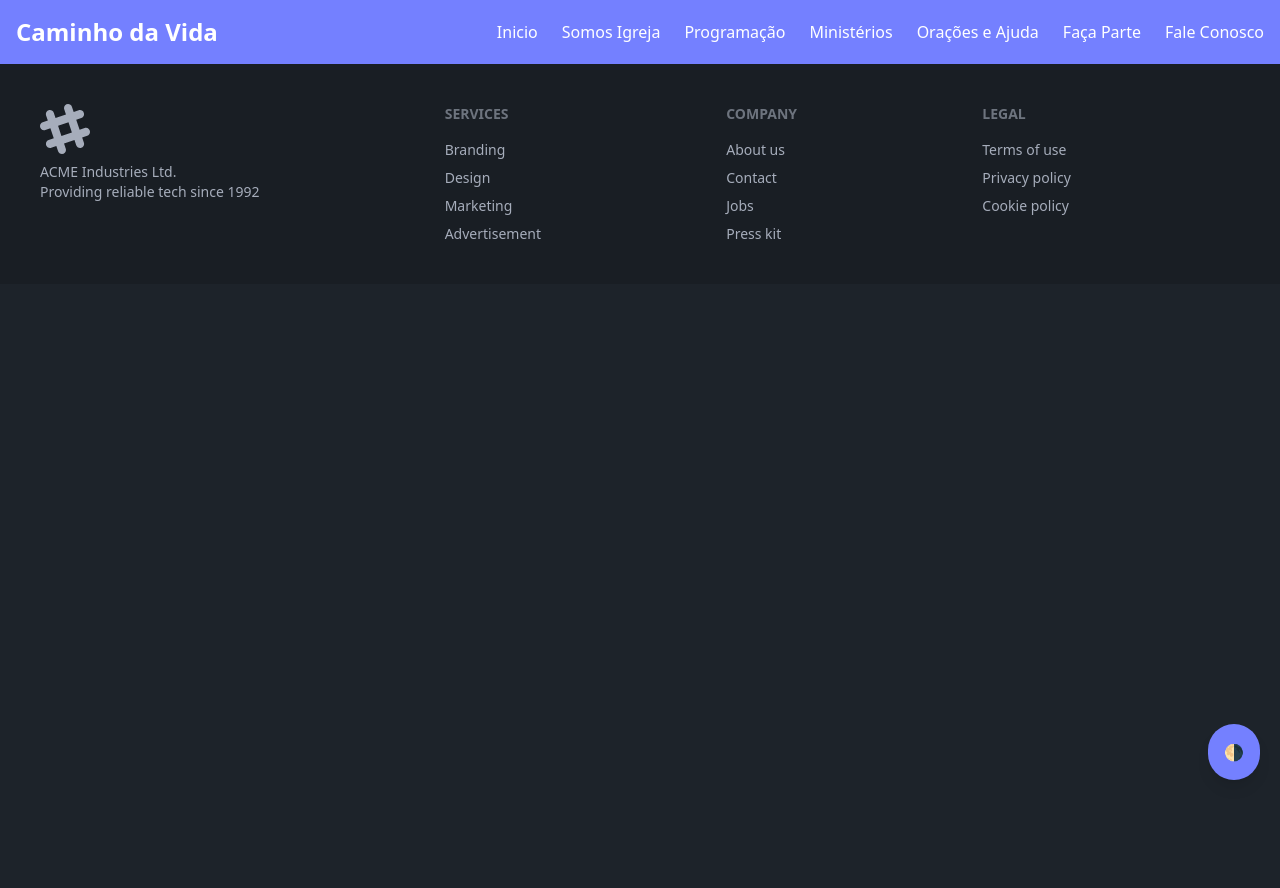
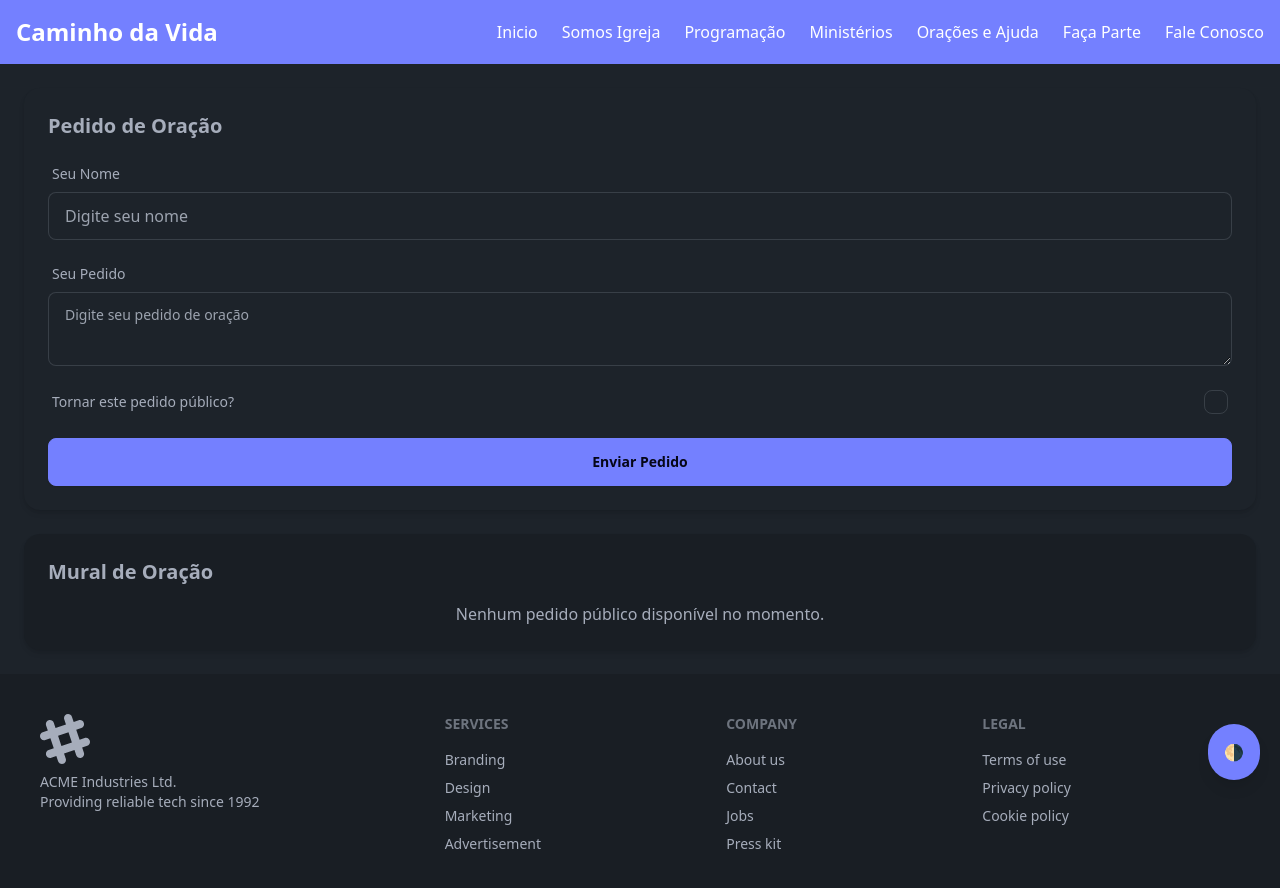
Before and after one commit to zioncwbBola/caminhodavida, a Next.js app: page /apoio in a window 1280 px wide. Shown: the top 888 px of the page. Before the commit the page ends 800 px from the top, so only its background shows below. Built offline with nearby package versions, Linux system fonts and the light colour scheme.

Commit message:
commit 17

```diff
--- a/src/app/apoio/page.tsx
+++ b/src/app/apoio/page.tsx
@@ -1,5 +1,100 @@
-export default function ApoioPage(){
+'use client';
+import React, { useState } from 'react';
+
+type PrayerRequest = {
+  id: number;
+  name: string;
+  prayer: string;
+  isPublic: boolean;
+};
+
+const PrayerRequestForm: React.FC = () => {
+  const [prayerRequests, setPrayerRequests] = useState<PrayerRequest[]>([]);
+  const [formData, setFormData] = useState({
+    name: '',
+    prayer: '',
+    isPublic: false
+  });
+
+  const handleSubmit = (e: React.FormEvent) => {
+    e.preventDefault();
+
+    const newRequest: PrayerRequest = {
+      id: Date.now(),
+      name: formData.name,
+      prayer: formData.prayer,
+      isPublic: formData.isPublic
+    };
+
+    setPrayerRequests([...prayerRequests, newRequest]);
+    setFormData({ name: '', prayer: '', isPublic: false });
+  };
+
   return (
-    <div></div>
-  )
-}
+    <section className="p-6 flex flex-col gap-6">
+      {/* Formulário */}
+      <form onSubmit={handleSubmit} className="bg-base-100 shadow-md rounded-box p-6">
+        <h2 className="text-xl font-bold mb-4">Pedido de Oração</h2>
+
+        <div className="form-control mb-4">
+          <label className="label">
+            <span className="label-text">Seu Nome</span>
+          </label>
+          <input
+            type="text"
+            placeholder="Digite seu nome"
+            className="input input-bordered"
+            value={formData.name}
+            onChange={(e) => setFormData({ ...formData, name: e.target.value })}
+          />
+        </div>
+
+        <div className="form-control mb-4">
+          <label className="label">
+            <span className="label-text">Seu Pedido</span>
+          </label>
+          <textarea
+            placeholder="Digite seu pedido de oração"
+            className="textarea textarea-bordered"
+            value={formData.prayer}
+            onChange={(e) => setFormData({ ...formData, prayer: e.target.value })}
+          ></textarea>
+        </div>
+
+        <div className="form-control mb-4">
+          <label className="label cursor-pointer">
+            <span className="label-text">Tornar este pedido público?</span>
+            <input
+              type="checkbox"
+              className="checkbox"
+              checked={formData.isPublic}
+              onChange={(e) => setFormData({ ...formData, isPublic: e.target.checked })}
+            />
+          </label>
+        </div>
+
+        <button type="submit" className="btn btn-primary w-full">Enviar Pedido</button>
+      </form>
+
+      {/* Mural de Pedidos Públicos */}
+      <div className="bg-base-200 shadow-md rounded-box p-6">
+        <h2 className="text-xl font-bold mb-4">Mural de Oração</h2>
+
+        {prayerRequests.filter(request => request.isPublic).length > 0 ? (
+          <div className="grid grid-cols-1 md:grid-cols-2 lg:grid-cols-3 gap-4">
+            {prayerRequests.filter(request => request.isPublic).map((request) => (
+              <div key={request.id} className="card bg-base-100 shadow-sm p-4">
+                <h3 className="font-bold text-lg mb-2">{request.name}</h3>
+                <p>{request.prayer}</p>
+              </div>
+            ))}
+          </div>
+        ) : (
+          <p className="text-center">Nenhum pedido público disponível no momento.</p>
+        )}
+      </div>
+    </section>
+  );
+};
+
+export default PrayerRequestForm;
```
